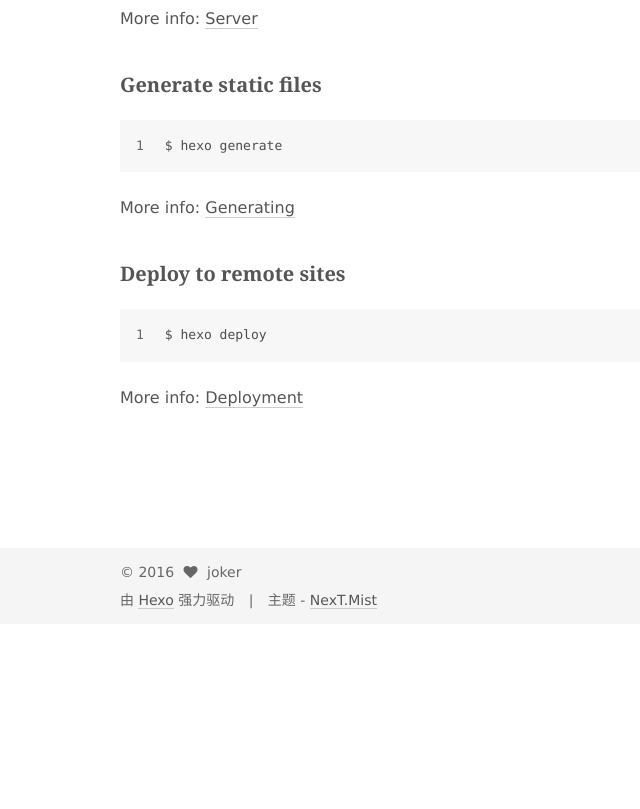
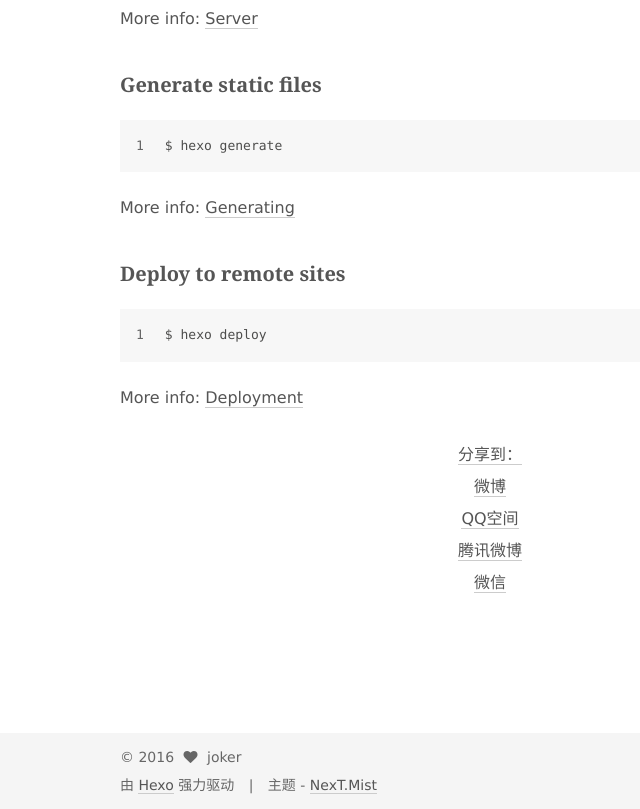
Before and after one commit to YumikoAzu/YumikoAzu.github.io, a plain HTML site: page 2016/03/04/hello-world/index.html in a window 1280 px wide. Shown: the part 850-1659 px from the top of the page, without its empty margins (10-650 px from the left). Before the commit the page ends 1474 px from the top, so only its background shows below. Drawn offline with Linux system fonts and the light colour scheme; a script that the page names is missing.

Commit message:
Site updated: 2016-03-04 20:50:20

```diff
--- a/2016/03/04/hello-world/index.html
+++ b/2016/03/04/hello-world/index.html
@@ -307,6 +307,25 @@ Quick">
 
 
     <div class="post-spread">
+
+        <div class="ds-share flat" data-thread-key="2016/03/04/hello-world/"
+     data-title="Hello World"
+     data-content=""
+     data-url="http://yoursite.com/2016/03/04/hello-world/">
+  <div class="ds-share-inline">
+    <ul  class="ds-share-icons-16">
+
+      <li data-toggle="ds-share-icons-more"><a class="ds-more" href="javascript:void(0);">分享到：</a></li>
+      <li><a class="ds-weibo" href="javascript:void(0);" data-service="weibo">微博</a></li>
+      <li><a class="ds-qzone" href="javascript:void(0);" data-service="qzone">QQ空间</a></li>
+      <li><a class="ds-qqt" href="javascript:void(0);" data-service="qqt">腾讯微博</a></li>
+      <li><a class="ds-wechat" href="javascript:void(0);" data-service="wechat">微信</a></li>
+
+    </ul>
+    <div class="ds-share-icons-more">
+    </div>
+  </div>
+</div>
 
     </div>
   </div>
--- a/css/main.css
+++ b/css/main.css
@@ -1544,7 +1544,7 @@ pre .javascript .function {
   width: 4px;
   height: 4px;
   border-radius: 50%;
-  background: #e2ff67;
+  background: #e7afff;
 }
 .sidebar-nav {
   margin: 0 0 20px;
```
